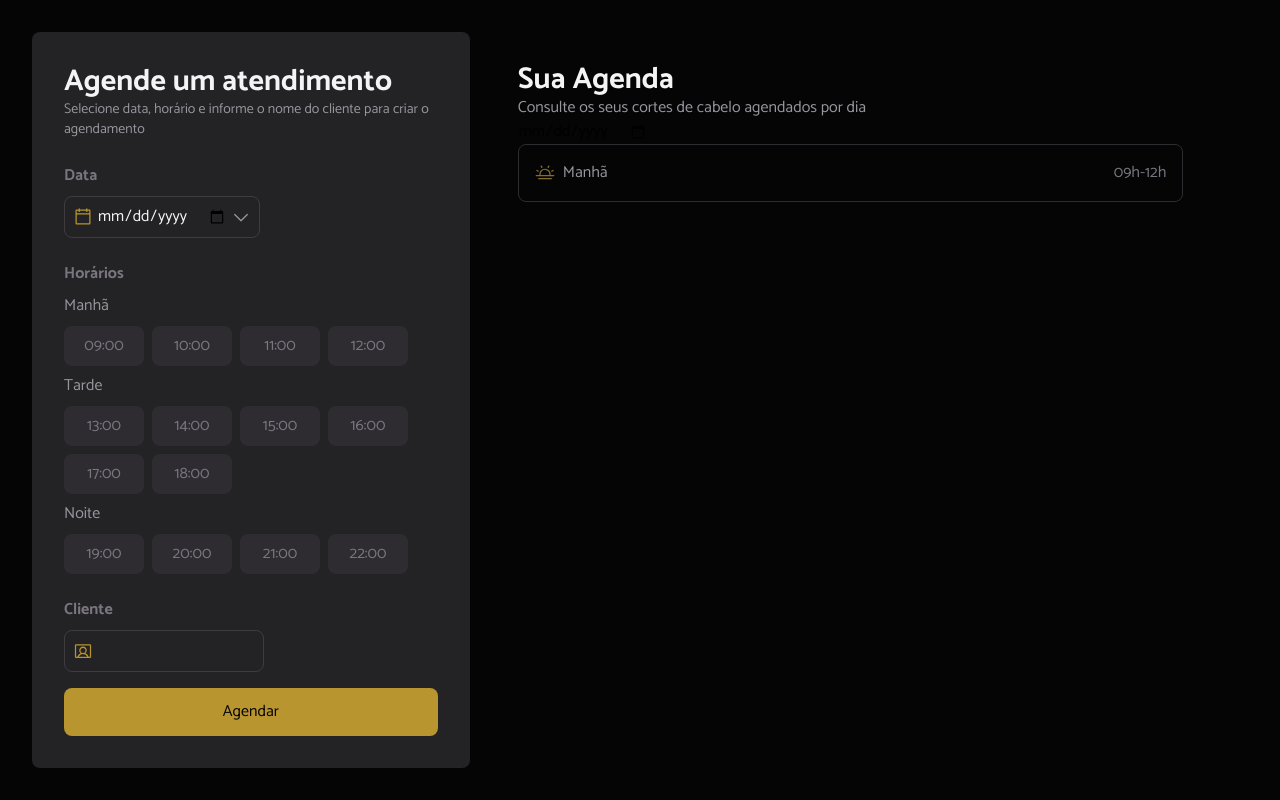
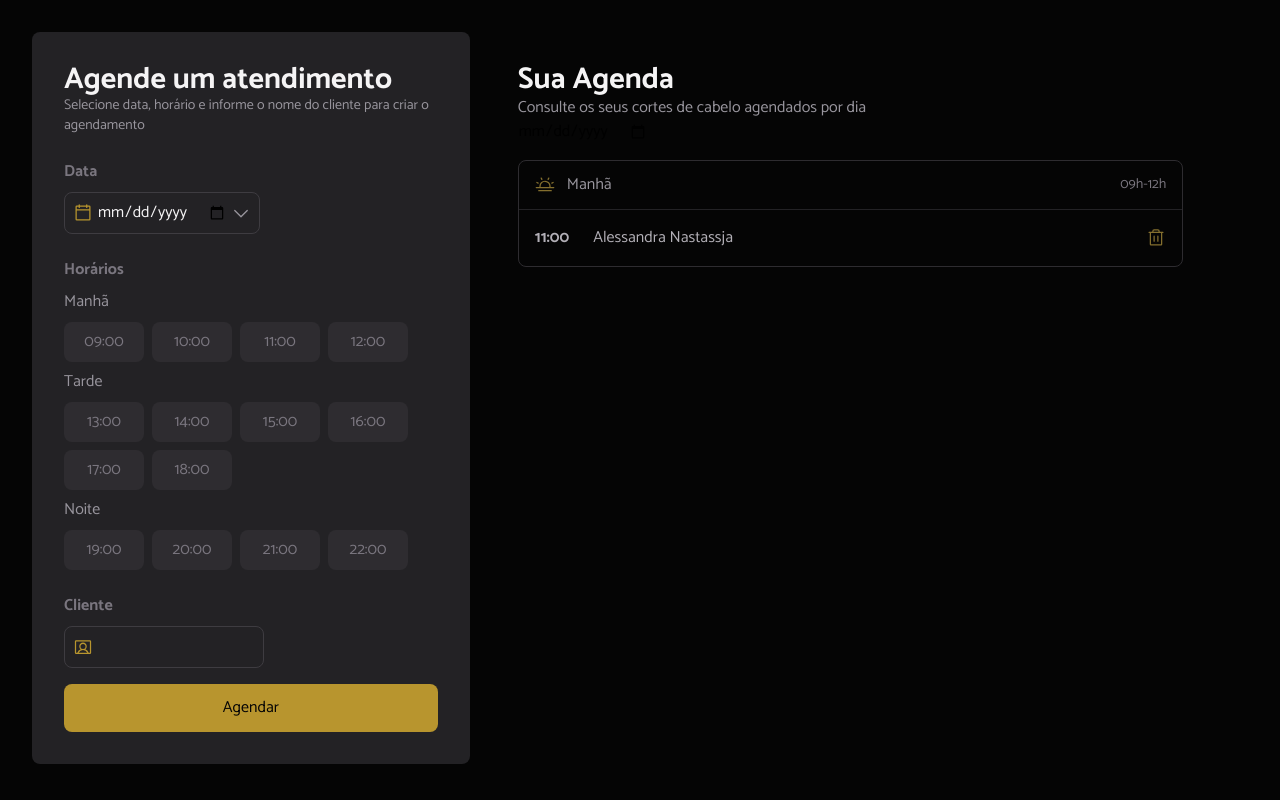
Before and after one commit to Alessandra-Nastassja/hairday, a React (Vite) app: page / in a window 1280 px wide. Built offline with nearby package versions, Linux system fonts and the light colour scheme.

Commit message:
feat: criação do agenda

```diff
--- a/src/components/ScheduleList/scheduleList.tsx
+++ b/src/components/ScheduleList/scheduleList.tsx
@@ -1,4 +1,4 @@
-import { SunHorizonIcon } from "@phosphor-icons/react";
+import { SunHorizonIcon, TrashIcon } from "@phosphor-icons/react";
 
 export default function ScheduleList() {
   return (
@@ -9,16 +9,26 @@ export default function ScheduleList() {
         <input type="date" />
       </header>
 
-      <article>
-        <div className="flex flex-row justify-between items-center mb-4 border border-gray-600 rounded-lg p-4">
-          <div className="flex flex-row items-center gap-2">
+      <article className="border border-gray-600 rounded-lg overflow-hidden mt-4">
+        <div className="flex items-center justify-between px-4 py-3 bg-transparent border-b border-gray-700">
+          <div className="flex items-center gap-3">
             <SunHorizonIcon color="#846F2E" size={20} />
             <p className="text-gray-300">Manhã</p>
           </div>
-          <p className="text-gray-400">09h-12h</p>
+          <p className="text-gray-400 text-sm">09h-12h</p>
+        </div>
+
+        <div className="flex items-center justify-between px-4 py-4 bg-transparent">
+          <div className="flex items-center gap-6">
+            <p className="text-gray-200 font-bold">11:00</p>
+            <p className="text-gray-200">Alessandra Nastassja</p>
+          </div>
+
+          <button aria-label="Deletar agendamento" className="text-[#846F2E] hover:text-yellow-500 focus:outline-none">
+            <TrashIcon color="#846F2E" size={20} />
+          </button>
         </div>
       </article>
-
     </section>
   )
 }
--- a/src/components/Sidebar/sidebar.tsx
+++ b/src/components/Sidebar/sidebar.tsx
@@ -23,7 +23,7 @@ export default function Sidebar() {
   return (
     <article className='content-schedule' style={{ width: '36%' }}>
       <div className='mb-6'>
-        <h1 className='text-gray-100 font-bold text-3xl'>Agende um atendimento</h1>
+        <h1 className='text-gray-100 font-bold text-3xl leading-8'>Agende um atendimento</h1>
         <p className='text-gray-300 text-sm'>Selecione data, horário e informe o nome do cliente para criar o agendamento</p>
       </div>
 
```
